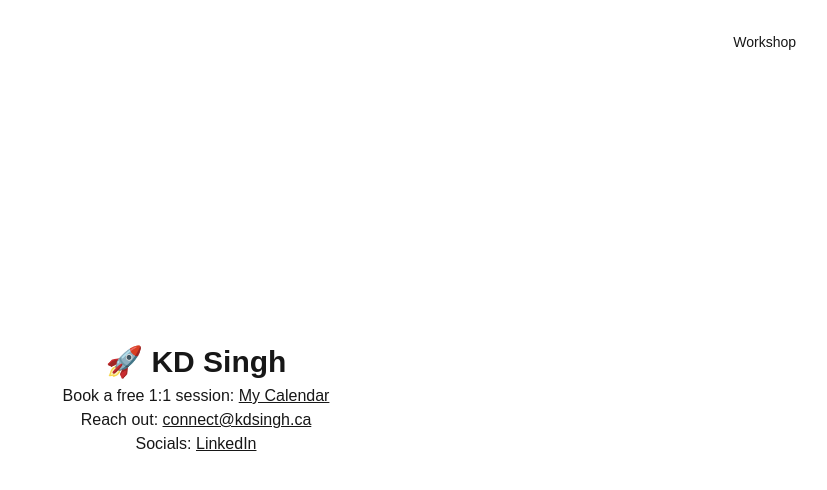
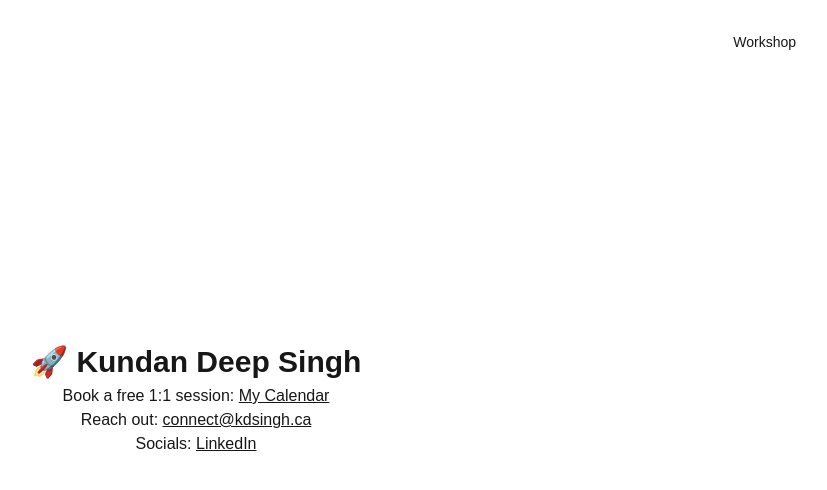
Before and after one commit to o-kd-singh-o/portfolio, a Next.js app: page / in a window 1280 px wide. Shown: the top 490 px of the page, without its empty margins (444-1271 px from the left). Built offline with nearby package versions, Linux system fonts and the light colour scheme.

Commit message:
Update name from KD Singh to Kundan Deep Singh

```diff
--- a/app/page.js
+++ b/app/page.js
@@ -6,7 +6,7 @@ export default function Home() {
   return (
     <>
       <main style={{display: 'flex', flexDirection: 'column', alignItems: 'center', justifyContent: 'center', minHeight: '100vh'}}>
-        <h1 className="text-3xl font-bold mb-1">🚀 KD Singh</h1>
+        <h1 className="text-3xl font-bold mb-1">🚀 Kundan Deep Singh</h1>
         <p>
           Book a free 1:1 session: <a href="https://calendar.app.google/ksaLptXuFSWht8tU8" target="_blank" rel="noopener noreferrer" style={{ textDecoration: 'underline' }}>My Calendar</a>
         </p>
```
